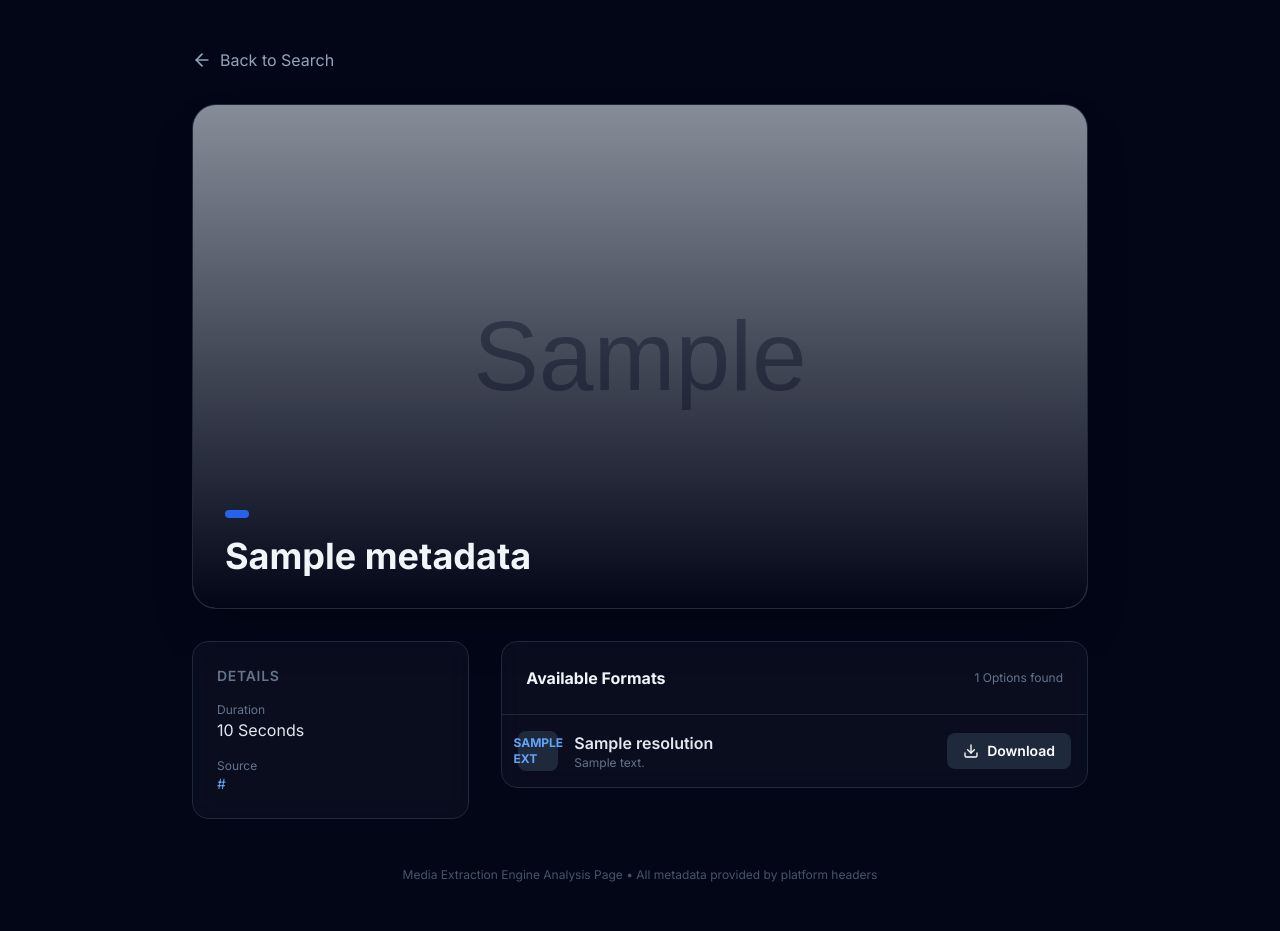
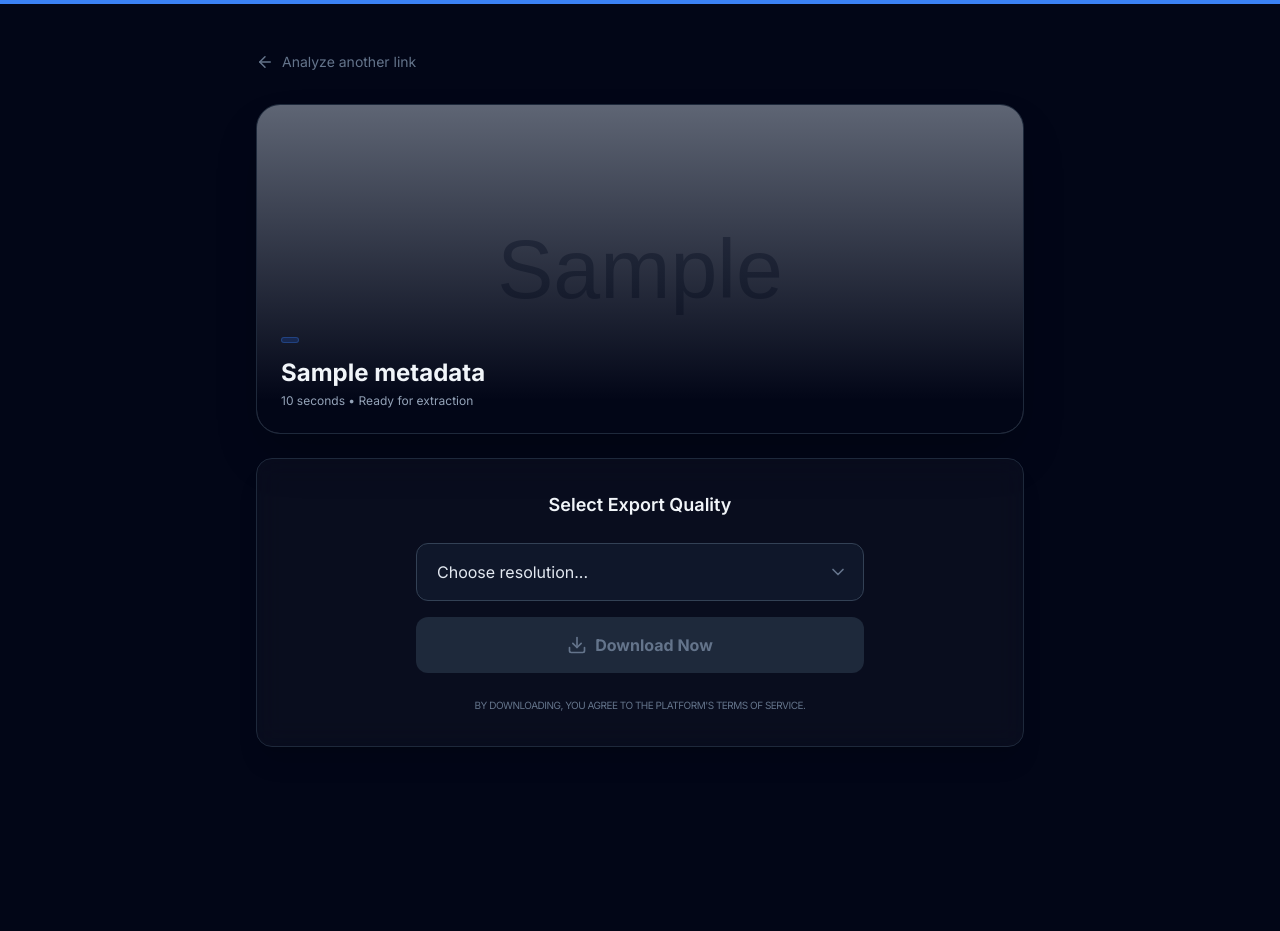
Before and after one commit to Abubakar-idrees-01/media_extraction_engine, a Django app: template media_extraction_engine_app/templates/media_extraction_engine_app/video_quality_selection.html in a window 1280 px wide. After the commit the page ends 747 px from the top, so only its background shows below. Run offline with Django 5.2, Linux system fonts and the light colour scheme; the template is opened without the code that fills it: most values are stand-ins (such as "Sample title", 1, 10 or a date in 2020); grey boxes marked "Sample" are stand-in pictures; some libraries are stand-ins or nearby versions.

Commit message:
Completed

```diff
--- a/media_extraction_engine_app/templates/media_extraction_engine_app/video_quality_selection.html
+++ b/media_extraction_engine_app/templates/media_extraction_engine_app/video_quality_selection.html
@@ -3,102 +3,107 @@
 <head>
     <meta charset="UTF-8">
     <meta name="viewport" content="width=device-width, initial-scale=1.0">
-    <title>Select Quality - Media Extraction Engine</title>
+    <title>Download - Media Extraction Engine</title>
     <script src="https://cdn.tailwindcss.com"></script>
     <link href="https://fonts.googleapis.com/css2?family=Inter:wght@400;600;700&display=swap" rel="stylesheet">
     <style>
-        body { font-family: 'Inter', sans-serif; }
+        body { font-family: 'Inter', sans-serif; border-top: 4px solid #3b82f6; }
         .glass { background: rgba(255, 255, 255, 0.03); backdrop-filter: blur(12px); }
-        .thumb-gradient { background: linear-gradient(to top, #020617 0%, transparent 100%); }
+        .thumb-gradient { background: linear-gradient(to top, #020617 10%, transparent 100%); }
     </style>
 </head>
 <body class="bg-slate-950 text-slate-100 min-h-screen py-12 px-4">
 
-    <div class="max-w-4xl mx-auto">
-        <a href="/" class="inline-flex items-center text-slate-400 hover:text-white mb-8 transition-colors group">
-            <svg xmlns="http://www.w3.org/2000/svg" width="20" height="20" viewBox="0 0 24 24" fill="none" stroke="currentColor" stroke-width="2" stroke-linecap="round" stroke-linejoin="round" class="mr-2 group-hover:-translate-x-1 transition-transform"><line x1="19" y1="12" x2="5" y2="12"></line><polyline points="12 19 5 12 12 5"></polyline></svg>
-            Back to Search
+    <div class="max-w-3xl mx-auto">
+        <a href="/" class="inline-flex items-center text-slate-500 hover:text-blue-400 mb-8 transition-colors group text-sm font-medium">
+            <svg xmlns="http://www.w3.org/2000/svg" width="18" height="18" viewBox="0 0 24 24" fill="none" stroke="currentColor" stroke-width="2" stroke-linecap="round" stroke-linejoin="round" class="mr-2 group-hover:-translate-x-1 transition-transform"><line x1="19" y1="12" x2="5" y2="12"></line><polyline points="12 19 5 12 12 5"></polyline></svg>
+            Analyze another link
         </a>
 
         {% if video.metadata.error %}
             <div class="glass border border-red-500/20 rounded-2xl p-8 text-center">
-                <div class="bg-red-500/10 w-16 h-16 rounded-full flex items-center justify-center mx-auto mb-4">
-                    <svg xmlns="http://www.w3.org/2000/svg" width="32" height="32" viewBox="0 0 24 24" fill="none" stroke="#f87171" stroke-width="2" stroke-linecap="round" stroke-linejoin="round"><circle cx="12" cy="12" r="10"></circle><line x1="12" y1="8" x2="12" y2="12"></line><line x1="12" y1="16" x2="12.01" y2="16"></line></svg>
-                </div>
-                <h2 class="text-xl font-bold text-red-400 mb-2">Extraction Failed</h2>
-                <p class="text-slate-400">{{ video.metadata.error }}</p>
+                <p class="text-red-400 font-medium">{{ video.metadata.error }}</p>
             </div>
         {% else %}
 
-            <div class="relative rounded-3xl overflow-hidden border border-slate-800 bg-slate-900 mb-8 shadow-2xl">
-                <div class="aspect-video w-full relative">
-                    <img src="{{ video.metadata.thumbnail }}" alt="Thumbnail" class="w-full h-full object-cover opacity-60">
+            <div class="relative rounded-3xl overflow-hidden border border-slate-800 bg-slate-900 shadow-2xl mb-6">
+                <div class="aspect-[21/9] w-full relative">
+                    <img src="{{ video.metadata.thumbnail }}" alt="Thumbnail" class="w-full h-full object-cover opacity-40">
                     <div class="absolute inset-0 thumb-gradient"></div>
-                    <div class="absolute bottom-0 left-0 p-8 w-full">
-                        <span class="px-3 py-1 bg-blue-600 text-[10px] font-bold rounded uppercase tracking-widest mb-3 inline-block">
+                    <div class="absolute bottom-0 left-0 p-6">
+                        <span class="px-2 py-0.5 bg-blue-600/20 text-blue-400 border border-blue-500/30 text-[10px] font-bold rounded uppercase tracking-wider mb-2 inline-block">
                             {{ video.platform }}
                         </span>
-                        <h1 class="text-2xl md:text-4xl font-bold leading-tight line-clamp-2 max-w-2xl">
+                        <h1 class="text-xl md:text-2xl font-bold leading-tight line-clamp-1">
                             {{ video.metadata.title }}
                         </h1>
+                        <p class="text-slate-400 text-xs mt-1">{{ video.metadata.duration }} seconds • Ready for extraction</p>
                     </div>
                 </div>
             </div>
 
-            <div class="grid grid-cols-1 lg:grid-cols-3 gap-8">
-                <div class="lg:col-span-1 space-y-6">
-                    <div class="glass border border-slate-800 rounded-2xl p-6">
-                        <h3 class="text-sm font-semibold text-slate-500 uppercase tracking-wider mb-4">Details</h3>
-                        <div class="space-y-4">
-                            <div>
-                                <label class="text-xs text-slate-500 block">Duration</label>
-                                <p class="text-slate-200 font-medium">{{ video.metadata.duration }} Seconds</p>
-                            </div>
-                            <div>
-                                <label class="text-xs text-slate-500 block">Source</label>
-                                <p class="text-blue-400 font-medium truncate text-sm">{{ video.url }}</p>
+            <div class="glass border border-slate-800 rounded-2xl p-8 shadow-xl">
+                <div class="max-w-md mx-auto text-center">
+                    <h3 class="text-lg font-semibold mb-6">Select Export Quality</h3>
+
+                    <form id="downloadForm" method="get" action="" class="space-y-4">
+                        <div class="relative">
+                            <select
+                                id="qualitySelector"
+                                class="w-full bg-slate-900 border border-slate-700 rounded-xl py-4 px-5 appearance-none focus:outline-none focus:ring-2 focus:ring-blue-500 text-slate-200 cursor-pointer"
+                                required
+                            >
+                                <option value="" disabled selected>Choose resolution...</option>
+                                {% for f in video.metadata.formats %}
+                                    <option value="{% url 'download-video' f.format_id %}">
+                                        {{ f.resolution }} ({{ f.ext|upper }}) {% if f.note %}- {{ f.note }}{% endif %}
+                                    </option>
+                                {% endfor %}
+                            </select>
+                            <div class="pointer-events-none absolute inset-y-0 right-0 flex items-center px-4 text-slate-500">
+                                <svg xmlns="http://www.w3.org/2000/svg" width="20" height="20" viewBox="0 0 24 24" fill="none" stroke="currentColor" stroke-width="2" stroke-linecap="round" stroke-linejoin="round"><path d="m6 9 6 6 6-6"/></svg>
                             </div>
                         </div>
-                    </div>
-                </div>
 
-                <div class="lg:col-span-2">
-                    <div class="glass border border-slate-800 rounded-2xl overflow-hidden">
-                        <div class="p-6 border-b border-slate-800 flex justify-between items-center">
-                            <h3 class="font-bold">Available Formats</h3>
-                            <span class="text-xs text-slate-500">{{ video.metadata.formats|length }} Options found</span>
-                        </div>
-                        <div class="divide-y divide-slate-800">
-                            {% for f in video.metadata.formats %}
-                            <div class="p-4 flex items-center justify-between hover:bg-white/5 transition-colors group">
-                                <div class="flex items-center gap-4">
-                                    <div class="w-10 h-10 rounded-lg bg-slate-800 flex items-center justify-center font-bold text-xs text-blue-400 group-hover:bg-blue-600 group-hover:text-white transition-colors">
-                                        {{ f.ext|upper }}
-                                    </div>
-                                    <div>
-                                        <p class="font-semibold text-slate-200">{{ f.resolution }}</p>
-                                        <p class="text-xs text-slate-500">{% if f.note %}{{ f.note }}{% else %}Standard Quality{% endif %}</p>
-                                    </div>
-                                </div>
+                        <button
+                            type="submit"
+                            id="dlBtn"
+                            disabled
+                            class="w-full bg-emerald-600 hover:bg-emerald-500 disabled:bg-slate-800 disabled:text-slate-500 disabled:cursor-not-allowed text-white font-bold py-4 rounded-xl transition-all flex items-center justify-center gap-2"
+                        >
+                            <svg xmlns="http://www.w3.org/2000/svg" width="20" height="20" viewBox="0 0 24 24" fill="none" stroke="currentColor" stroke-width="2" stroke-linecap="round" stroke-linejoin="round"><path d="M21 15v4a2 2 0 0 1-2 2H5a2 2 0 0 1-2-2v-4"></path><polyline points="7 10 12 15 17 10"></polyline><line x1="12" y1="15" x2="12" y2="3"></line></svg>
+                            Download Now
+                        </button>
+                    </form>
 
-                                <form method="get" action="{% url 'download-video' f.format_id %}">
-                                    <button type="submit" class="bg-slate-800 hover:bg-emerald-600 text-white px-4 py-2 rounded-lg text-sm font-semibold transition-all flex items-center gap-2">
-                                        <svg xmlns="http://www.w3.org/2000/svg" width="16" height="16" viewBox="0 0 24 24" fill="none" stroke="currentColor" stroke-width="2" stroke-linecap="round" stroke-linejoin="round"><path d="M21 15v4a2 2 0 0 1-2 2H5a2 2 0 0 1-2-2v-4"></path><polyline points="7 10 12 15 17 10"></polyline><line x1="12" y1="15" x2="12" y2="3"></line></svg>
-                                        Download
-                                    </button>
-                                </form>
-                            </div>
-                            {% endfor %}
-                        </div>
-                    </div>
+                    <p class="text-slate-500 text-[10px] mt-6 leading-relaxed uppercase tracking-tighter">
+                        By downloading, you agree to the platform's terms of service.
+                    </p>
                 </div>
             </div>
         {% endif %}
-
-        <footer class="mt-12 text-center text-slate-600 text-xs">
-            Media Extraction Engine Analysis Page • All metadata provided by platform headers
-        </footer>
     </div>
 
+    <script>
+        const selector = document.getElementById('qualitySelector');
+        const form = document.getElementById('downloadForm');
+        const dlBtn = document.getElementById('dlBtn');
+
+        // Update the form action dynamically based on selection
+        selector.addEventListener('change', function() {
+            if (this.value) {
+                form.action = this.value;
+                dlBtn.disabled = false;
+            }
+        });
+
+        // Visual feedback on click
+        form.addEventListener('submit', () => {
+            dlBtn.innerHTML = 'Starting Download...';
+            setTimeout(() => {
+                dlBtn.innerHTML = 'Download Now';
+            }, 3000);
+        });
+    </script>
 </body>
 </html>
```
Also changed, not shown: media_extraction_engine_app/services/metadata_extractor.py (+28 -18 lines), media_extraction_engine_app/views.py (+7 -5 lines).
